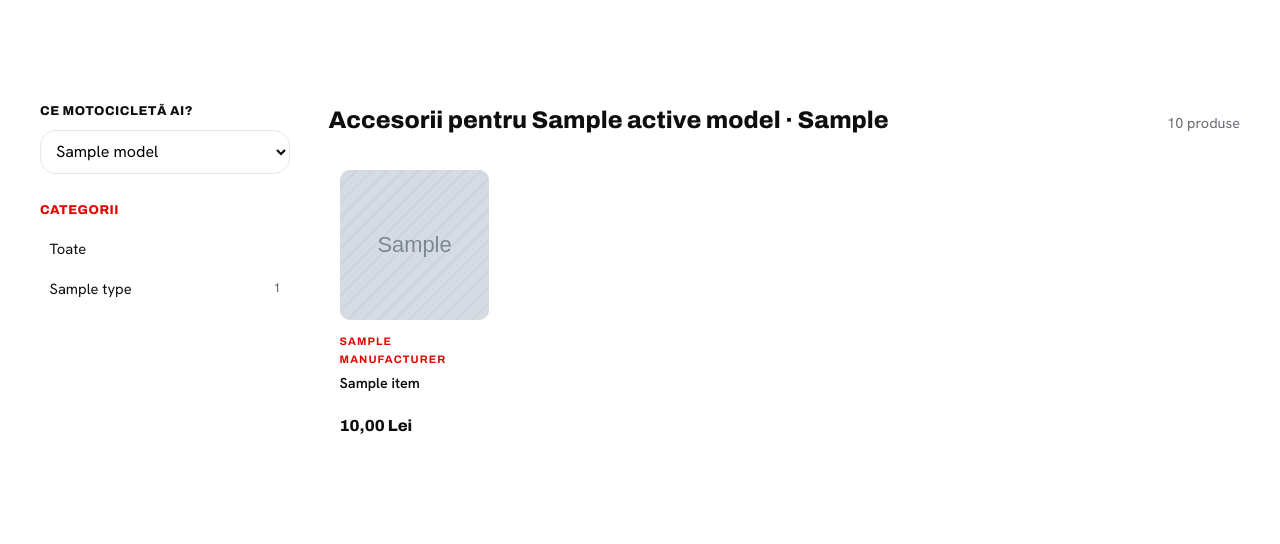
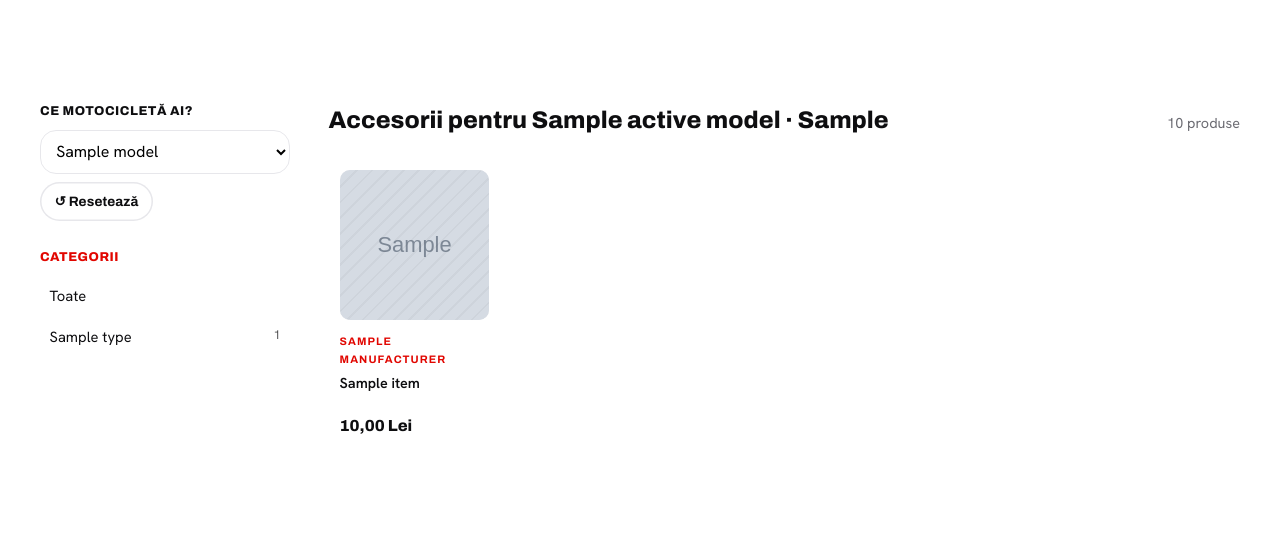
Before and after one commit to danielmav/motociclete, a PHP site: template templates/accessories.twig in a window 1280 px wide. Shown: the part 438-982 px from the top of the page. Run offline with PHP 8.4, Linux system fonts and the light colour scheme; data comes from the database, SQL or seed files in the repository; the template is opened without the code that fills it: most values are stand-ins (such as "Sample title", 1, 10 or a date in 2020); grey boxes marked "Sample" are stand-in pictures; some libraries are stand-ins or nearby versions; some web fonts are replaced.

Commit message:
feat(accesorii): filtrează categorii (>3) în vederea globală + buton reset
- lista de categorii din stânga arată doar categoriile cu >3 produse când
  nu e selectat niciun model (per model rămân toate)
- buton "Resetează" sub selectul de model, vizibil doar când e activ un filtru

Co-Authored-By: Claude Opus 4.8 <noreply@anthropic.com>

```diff
--- a/assets/css/app.css
+++ b/assets/css/app.css
@@ -1277,6 +1277,7 @@ html:not(.js) .about-carousel__slide + .about-carousel__slide { margin-top: .5re
 .acc-filter { display: grid; gap: .5rem; }
 .acc-filter__label { font-family: var(--head); font-weight: 800; font-size: .8rem; text-transform: uppercase; letter-spacing: .04em; }
 .acc-filter select { width: 100%; padding: .6rem .7rem; border: 1px solid var(--line); border-radius: var(--radius); background: var(--bg); font: inherit; }
+.acc-reset { justify-self: start; }
 .acc-cats__title { font-family: var(--head); font-weight: 800; font-size: .8rem; text-transform: uppercase; letter-spacing: .04em; color: var(--red); margin-bottom: .6rem; }
 .acc-cats ul { list-style: none; margin: 0; padding: 0; display: grid; gap: .15rem; }
 .acc-cats a { display: flex; justify-content: space-between; gap: .5rem; align-items: center; padding: .45rem .6rem; border-radius: 10px; color: var(--ink); text-decoration: none; font-size: .92rem; }
--- a/src/Controllers/AccessoriesController.php
+++ b/src/Controllers/AccessoriesController.php
@@ -42,6 +42,11 @@ final class AccessoriesController
 
         $models = $this->accessories->modelsWithAccessories();
         $types  = $this->accessories->types($model);
+        // Fără model selectat, lista globală de categorii e lungă → arătăm doar
+        // categoriile cu mai mult de 3 produse. Per model le arătăm pe toate.
+        if (!$model) {
+            $types = array_values(array_filter($types, static fn (array $t): bool => $t['count'] > 3));
+        }
 
         $pageData = $this->accessories->page($model, $tip, $page, self::PER_PAGE);
         $items    = $this->bikershop->productsByIds($pageData['bs_ids'], self::PER_PAGE);
--- a/templates/accessories.twig
+++ b/templates/accessories.twig
@@ -29,6 +29,9 @@
                         {% endfor %}
                     </select>
                     <noscript><button type="submit" class="btn btn--ghost btn--sm">Filtrează</button></noscript>
+                    {% if active_model_id or active_type %}
+                        <a class="btn btn--ghost btn--sm acc-reset" href="{{ base }}/accesorii">↺ Resetează</a>
+                    {% endif %}
                 </form>
 
                 {% if types|length %}
--- a/templates/layout.twig
+++ b/templates/layout.twig
@@ -63,7 +63,7 @@
     <link rel="preconnect" href="https://fonts.gstatic.com" crossorigin>
     <link href="https://fonts.googleapis.com/css2?family=Archivo:wght@500;600;700;800;900&family=Archivo+Expanded:wght@700;800;900&family=Hanken+Grotesk:wght@400;500;600;700&display=swap" rel="stylesheet">
 
-    <link rel="stylesheet" href="{{ base }}/assets/css/app.css?v=37">
+    <link rel="stylesheet" href="{{ base }}/assets/css/app.css?v=38">
     <link rel="stylesheet" href="{{ base }}/assets/css/app-v2.css?v=3">
     <link rel="icon" href="{{ base }}/assets/img/logo.png" type="image/png">
 </head>
```
